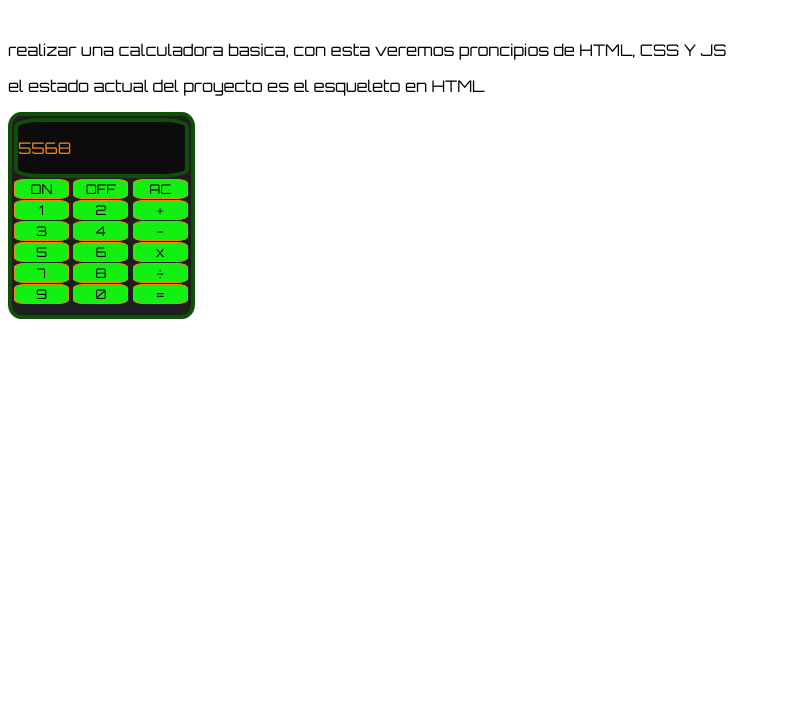
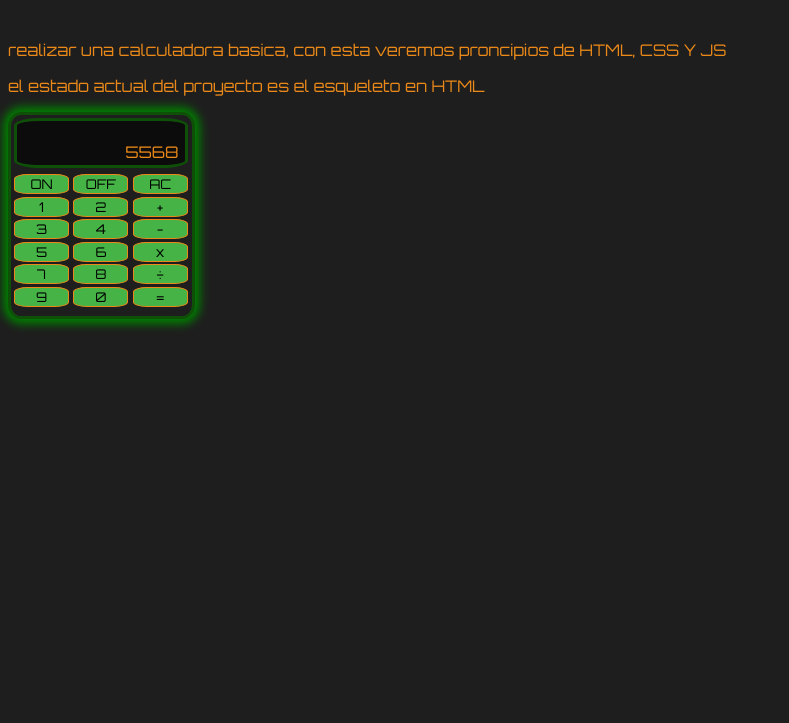
Before and after one commit to dianamrico/calculadora, a plain HTML site: page index.html in a window 1280 px wide. Shown: the part 77-800 px from the top of the page, without its empty margins (0-789 px from the left). Drawn offline with Linux system fonts and the light colour scheme.

Commit message:
actualizacion css

```diff
--- a/index.html
+++ b/index.html
@@ -17,7 +17,7 @@
 
     <section id="calculadora"class="calculadora">
         <div id="pantalla"class="pantalla">
-            <p>5568</p>
+            <p>5568</p></div>
         </div>
         <div id="teclado"class="teclado">
 
--- a/styles.css
+++ b/styles.css
@@ -1,42 +1,62 @@
 @import url('https://fonts.googleapis.com/css2?family=Orbitron:wght@400..900&display=swap');
+body{
+    background-color: #1E1E1E;
+}
 h1 {
-    color: rgb(9, 9, 9);
+    color: #e7983e;
     font-family: "Orbitron";
+
 }
 p{
     font-family: "Orbitron";
+    color: #EA8919;
+
 }
 .calculadora{
     background-color: #1E1E1E;
-    border: 4px solid  #0F5009;
+    border: 3px solid  #0F5009;
     border-radius: 7%;
     width: 175px ;
     height: 195px;
-    padding: 2px;
+    padding: 3px;
+    box-shadow: 0px 0px 10px 5px green;
 }
-.pantalla{
+.pantalla {
     background-color: #0D0C0C;
-    border: 4px solid  #0F5009;
+    border: 3px solid #0F5009;
     border-radius: 15%;
+    width: 168px ;
+    height: 39px;
+    padding-top: 3%;
 }
-.pantalla p{
+
+.pantalla p {
     color: #EA8919;
     font-family: "Orbitron";
+    display: flex; /* Convertir .pantalla en un contenedor flex */
+    justify-content: flex-end; /* Alinear contenido a la derecha */
+    padding-right: 4%;
+
+
 }
 .teclado{
-    color: #11F011;
     font-family: "Orbitron";
     display: flex;
     display: inline-block;
+    padding-top: 3%;
 }
 .teclado button{
-    background-color:#11F011;
-    border: 1px solid  #EA8919;
-    border-radius: 20%;
+    background-color:#53e653be;
+    border: 1.5px solid  #EA8919;
+    border-radius: 25%;
     width: 55px;
     font-family: "Orbitron";
+    margin-top: 1px;
+    margin-bottom: 1.5px;
+
+
 }
 button:hover{
     background-color: #eba351;
-    border: 1px solid  #11F011;
+    border: 1.5px solid  #11F011;
 }
```
